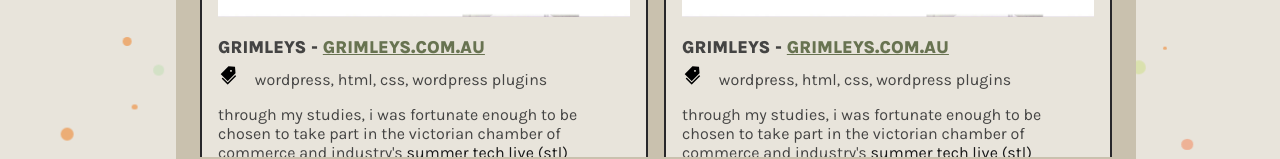
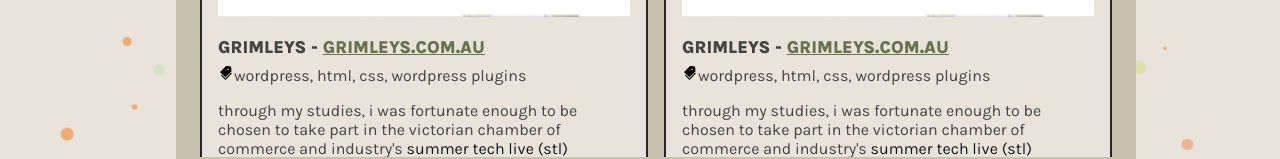
Before and after one commit to Thatskat/Katrinas-Official-Portfolio, a React (Vite) app in the folder portfolio-app/: page /projects in a window 1280 px wide. Shown: the part 472-631 px from the top of the page. Built offline with nearby package versions, Linux system fonts and the light colour scheme.

Commit message:
Changed Project a Styles

```diff
--- a/portfolio-app/src/index.css
+++ b/portfolio-app/src/index.css
@@ -234,12 +234,8 @@
   color: var(--primary-green);
 }
 
-.projectSection .projectCard span .tag {
-  font-size: 1.3rem;
-}
 .projectSection .projectCard span p {
  display: inline;
- margin: 1rem;
 }
 .projectSection .projectCard span p span:hover {
   text-decoration: underline;
```
